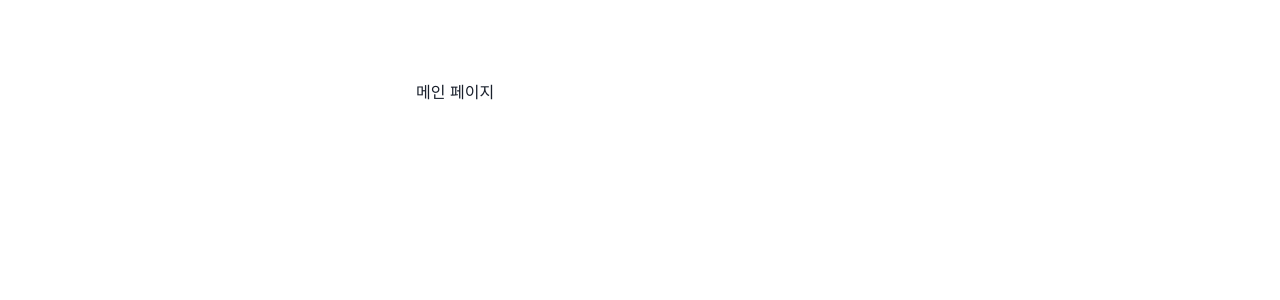
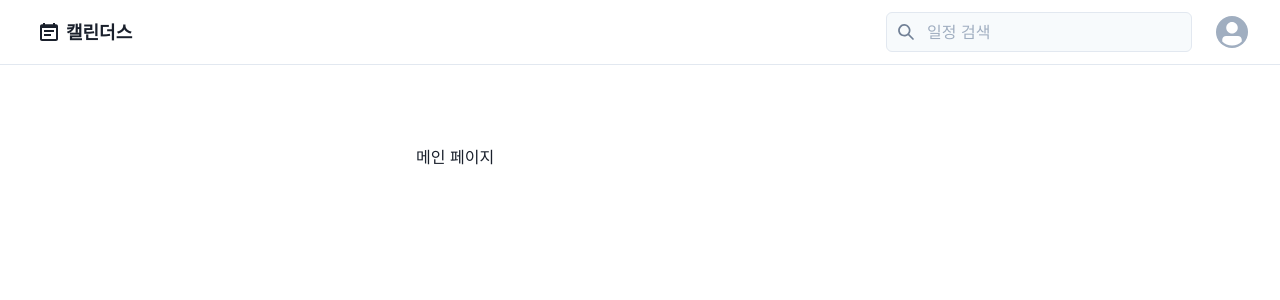
Before and after one commit to ysl-project/calendars-client, a Next.js app: page /main in a window 1280 px wide. Shown: the top 300 px of the page. Built offline with nearby package versions, Linux system fonts and the light colour scheme.

Commit message:
feat: global navigation bar 추가

```diff
--- /dev/null
+++ b/components/GNB.tsx
@@ -0,0 +1,47 @@
+import { Avatar, Box, Button, Flex, Input, InputGroup, InputLeftElement, Link } from "@chakra-ui/react"
+import { SearchIcon, CalendarIcon } from '@chakra-ui/icons'
+import NextLink from 'next/link'
+
+const userInfo = {
+    id: 'test',
+    email: 'yesleee@naver.com',
+    nickname: '박예슬',
+    profileUrl: '',
+}
+
+const GNB = () => {
+    return (
+        <Box borderBottom={1} borderStyle="solid" borderColor="gray.200">
+            <Flex minH="60px" py={{ base: 3 }} px={{ base: 8 }} align="center" justify="space-between" mx="auto">
+                <Box>
+                    <Link
+                        as={NextLink}
+                        href='/main'
+                        fontSize="lg"
+                        fontWeight="700"
+                        _hover={{ textDecoration: 'none', color: 'inherit' }}
+                        _focus={{ boxShadow: 'none' }}
+                        >
+                            <Flex align="center" ml="2">
+                                <CalendarIcon mr="2" color="gray800"/>
+                                캘린더스
+                            </Flex>
+                    </Link>
+                </Box>
+                <Box>
+                    <Flex align="center">
+                        <InputGroup mr="6">
+                            <InputLeftElement pointerEvents='none'>
+                                <SearchIcon color="gray.500"/>
+                            </InputLeftElement>
+                            <Input placeholder="일정 검색" background="gray.50" _focus={{ boxShadow: 'none', background:"white", borderColor: "gray.400" }}/>
+                        </InputGroup>
+                        <Avatar size="sm" src={userInfo.profileUrl} />
+                    </Flex>
+                </Box>
+            </Flex>
+        </Box>
+    )
+}
+
+export default GNB;
--- a/package.json
+++ b/package.json
@@ -9,6 +9,7 @@
     "lint": "next lint"
   },
   "dependencies": {
+    "@chakra-ui/icons": "^2.1.1",
     "@chakra-ui/next-js": "^2.2.0",
     "@chakra-ui/react": "1.8",
     "@emotion/react": "^11.11.4",
--- a/pages/main.tsx
+++ b/pages/main.tsx
@@ -3,10 +3,12 @@ import NextLink from 'next/link'
 import { Box, Heading, Input, Flex, Text, Link } from '@chakra-ui/react';
 import { ButtonGroup } from '@/components/button_group';
 import React, { ChangeEvent, useCallback, useState } from 'react'
+import GNB from '@/components/GNB';
 
 const Main = () => {
     return (
         <ServiceLayout title="캘린더스_메인">
+            <GNB />
             <Box maxW="md" mx="auto" pt="20">
                 메인 페이지
             </Box>
```
Also changed, not shown: 1 other file (tests, documents, lock files or other folders).
